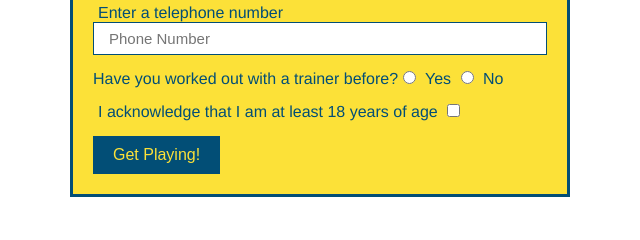
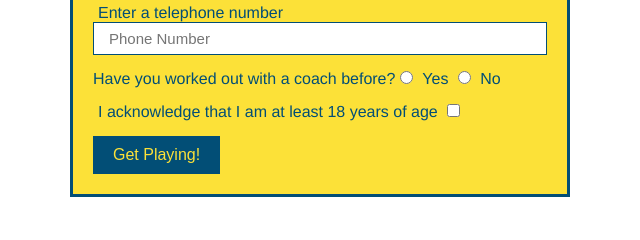
Before and after one commit to connerc11/PB-Project, a plain HTML site: page index.html in a window 1280 px wide. Shown: the part 365-605 px from the top of the page, 570-1210 px from the left. Drawn offline with Linux system fonts and the light colour scheme.

Commit message:
Fully update site and fix corrections as needed

```diff
--- a/index.html
+++ b/index.html
@@ -46,7 +46,7 @@
                 <label for="phone">Enter a telephone number</label>
                 <input type="tel" placeholder="Phone Number" name="phone" id="phone" class="form-input"/>
                 <p>
-                    Have you worked out with a trainer before?
+                    Have you worked out with a coach before?
                     <input type="radio" name="trainer-confirm" id="trainer-yes" />
                     <label for="trainer-yes">Yes</label>
                     <input type="radio" name="trainer-confirm" id="trainer-no" />
```
